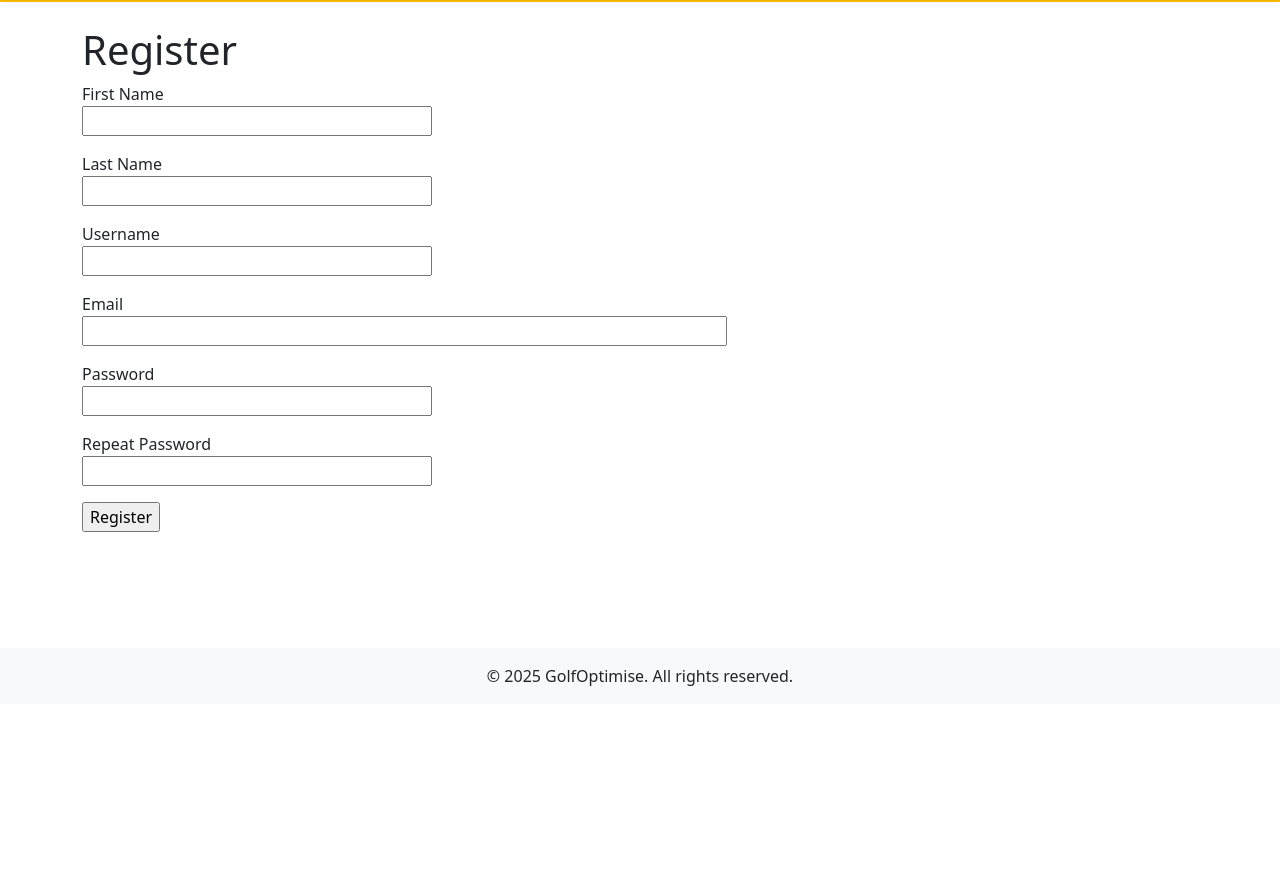
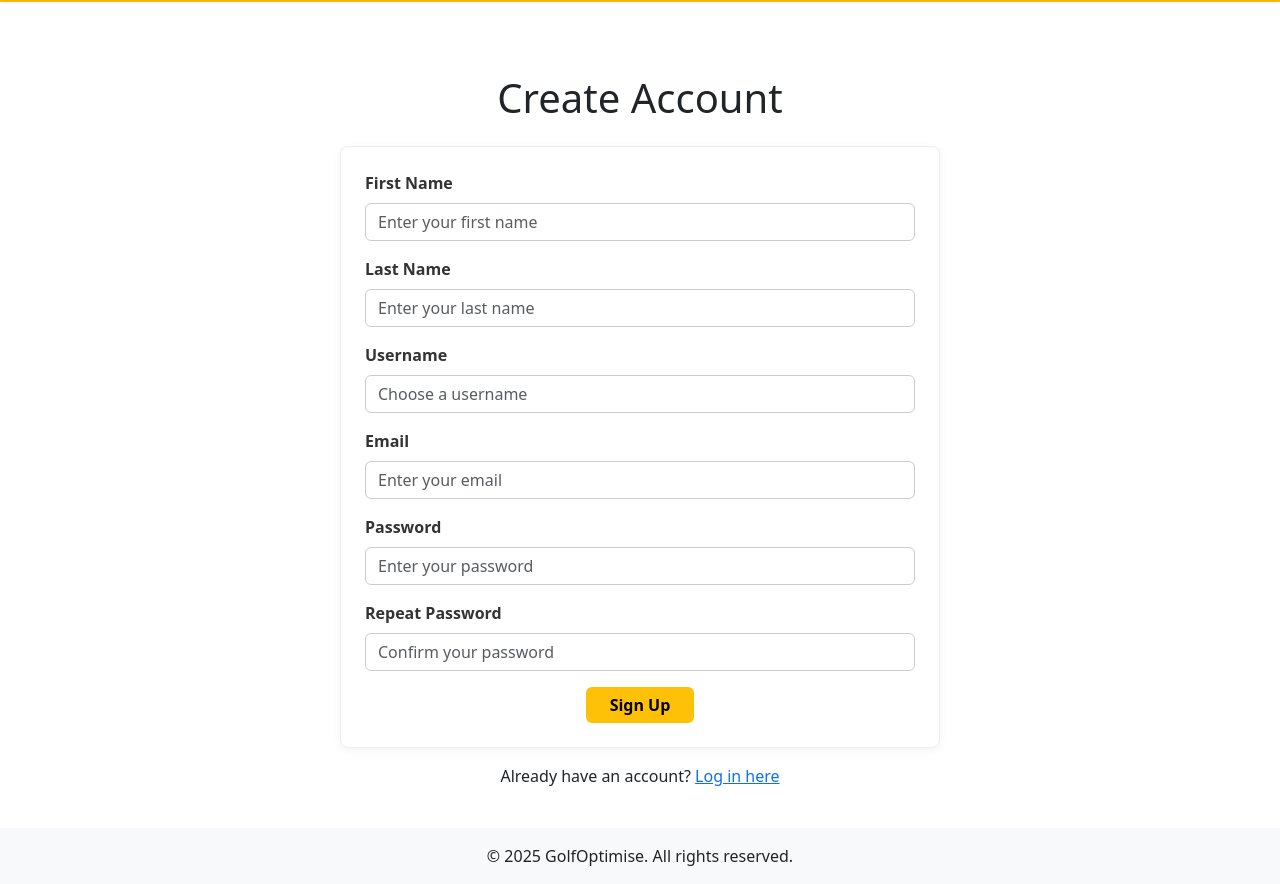
Before and after one commit to jconn5803/golf-by-numbers, a Flask app: page /register in a window 1280 px wide. Shown: the part 96-980 px from the top of the page. Before the commit the page ends 782 px from the top, so only its background shows below. Run offline with Flask 3, Linux system fonts and the light colour scheme.

Commit message:
registration updated

```diff
--- a/templates/register.html
+++ b/templates/register.html
@@ -3,56 +3,60 @@
 {% block title %}Register - Golf By Numbers{% endblock %}
 
 {% block extra_css %}
-  <!-- If you have page-specific CSS, include it here -->
-  <link rel="stylesheet" href="{{ url_for('static', filename='css/register.css') }}">
+  <!-- reuse the same styles as login -->
+  <link rel="stylesheet" href="{{ url_for('static', filename='css/login.css') }}">
 {% endblock %}
 
 {% block content %}
-    <h1>Register</h1>
-    <form action="" method="post">
-        {{ form.hidden_tag() }}
-        <p>
-            {{ form.first_name.label }}<br>
-            {{ form.first_name(size=32) }}<br>
-            {% for error in form.first_name.errors %}
-            <span style="color: red;">[{{ error }}]</span>
-            {% endfor %}
-        </p>
-        <p>
-            {{ form.last_name.label }}<br>
-            {{ form.last_name(size=32) }}<br>
-            {% for error in form.last_name.errors %}
-            <span style="color: red;">[{{ error }}]</span>
-            {% endfor %}
-        </p>
-        <p>
-            {{ form.username.label }}<br>
-            {{ form.username(size=32) }}<br>
-            {% for error in form.username.errors %}
-            <span style="color: red;">[{{ error }}]</span>
-            {% endfor %}
-        </p>
-        <p>
-            {{ form.email.label }}<br>
-            {{ form.email(size=64) }}<br>
-            {% for error in form.email.errors %}
-            <span style="color: red;">[{{ error }}]</span>
-            {% endfor %}
-        </p>
-        <p>
-            {{ form.password.label }}<br>
-            {{ form.password(size=32) }}<br>
-            {% for error in form.password.errors %}
-            <span style="color: red;">[{{ error }}]</span>
-            {% endfor %}
-        </p>
-        <p>
-            {{ form.password2.label }}<br>
-            {{ form.password2(size=32) }}<br>
-            {% for error in form.password2.errors %}
-            <span style="color: red;">[{{ error }}]</span>
-            {% endfor %}
-        </p>
-        <p>{{ form.submit() }}</p>
-    </form>
+<div class="container mt-5">
+  <h1 class="text-center mb-4">Create Account</h1>
+
+  <form
+    method="POST"
+    action="{{ url_for('register') }}"
+    class="custom-form p-4 mx-auto"
+    style="max-width: 600px;"
+  >
+    {{ form.hidden_tag() }}
+
+    {# build a list of the core fields in order #}
+    {% set fields = [
+      ('first_name',      'Enter your first name'),
+      ('last_name',       'Enter your last name'),
+      ('username',        'Choose a username'),
+      ('email',           'Enter your email'),
+      ('password',        'Enter your password')
+    ] %}
+
+    {# detect which confirm field you have in your form #}
+    {% if 'confirm_password' in form._fields %}
+      {% set _ = fields.append(('confirm_password', 'Confirm your password')) %}
+    {% elif 'password2' in form._fields %}
+      {% set _ = fields.append(('password2',        'Confirm your password')) %}
+    {% endif %}
+
+    {# render them all with your custom classes and error messages #}
+    {% for name, placeholder in fields %}
+      {% set field = form[name] %}
+      <div class="mb-3">
+        {{ field.label(class_="form-label custom-form-label") }}
+        {{ field(class_="form-control custom-form-input", placeholder=placeholder) }}
+        {% for err in field.errors %}
+          <div class="form-text text-danger">{{ err }}</div>
+        {% endfor %}
+      </div>
+    {% endfor %}
+
+    <div class="text-center">
+      <button type="submit" class="btn btn-cta px-4">Sign Up</button>
+    </div>
+  </form>
+
+  <div class="text-center mt-3">
+    <p>
+      Already have an account?
+      <a href="{{ url_for('login') }}">Log in here</a>
+    </p>
+  </div>
+</div>
 {% endblock %}
```
Also changed, not shown: templates/unconfirmed.html (+38 -9 lines).
